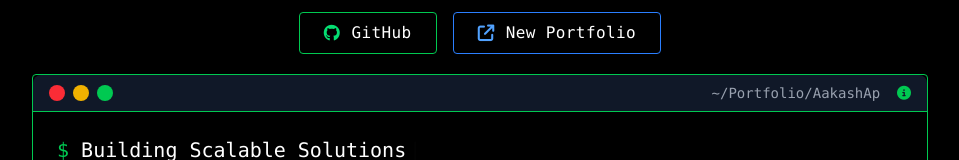
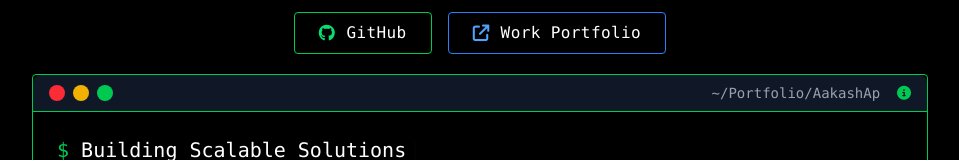
Before and after one commit to AakashAp01/Terminal-Portfolio, a React (Vite) app: page / in a window 1280 px wide. Shown: the top 160 px of the page, without its empty margins (160-1119 px from the left). Built offline with nearby package versions, Linux system fonts and the light colour scheme; no server answers.

Commit message:
update button text to wrok portfolio

```diff
--- a/src/components/Header.jsx
+++ b/src/components/Header.jsx
@@ -55,7 +55,7 @@ export default function Header() {
           animate={{ scale: [1, 1.1, 1] }}
           transition={{ repeat: Infinity, duration: 2 }}
         />
-        <span className="font-mono tracking-wide">New Portfolio</span>
+        <span className="font-mono tracking-wide">Work Portfolio</span>
       </motion.a>
     </header>
   );
```
